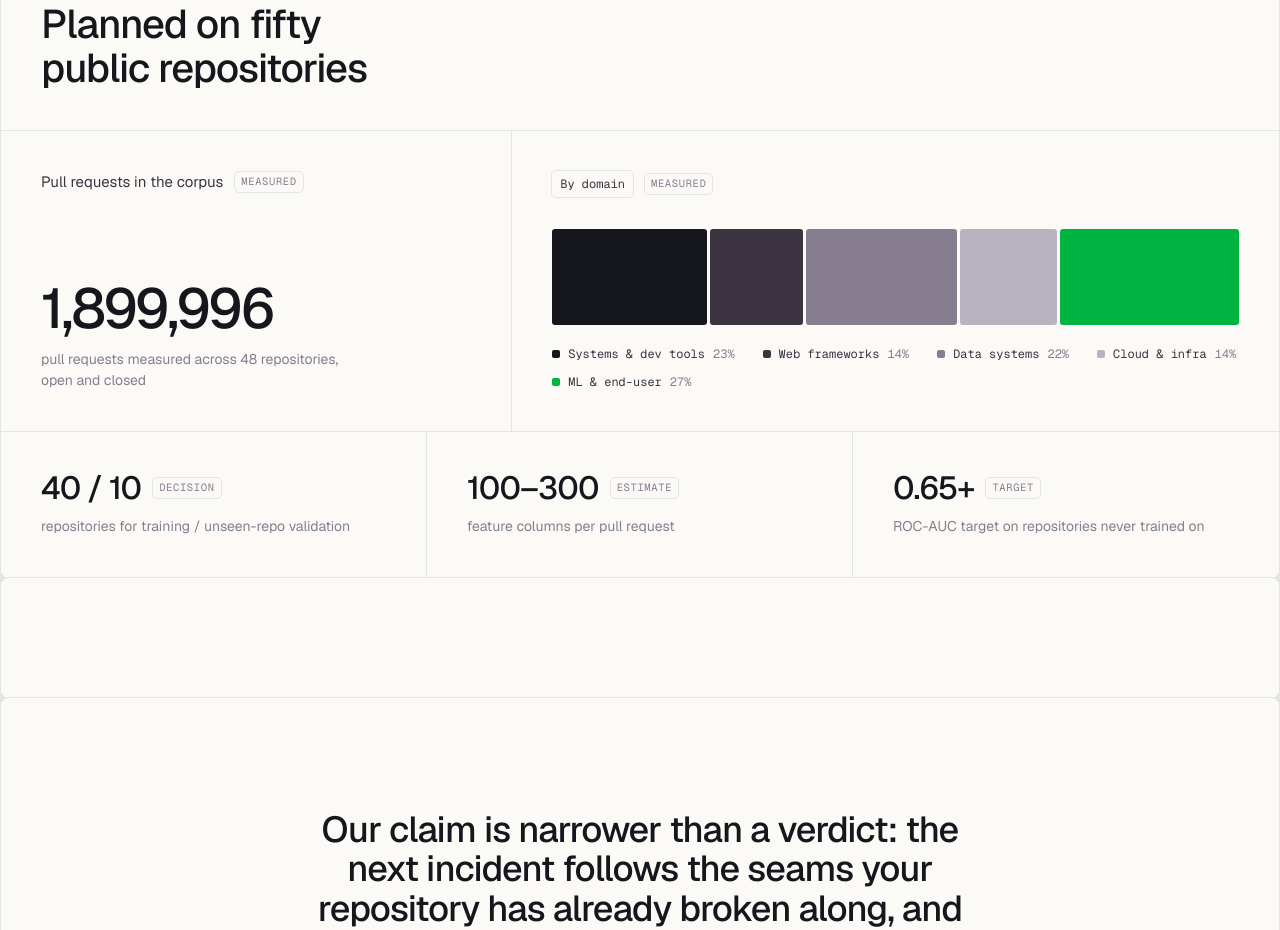
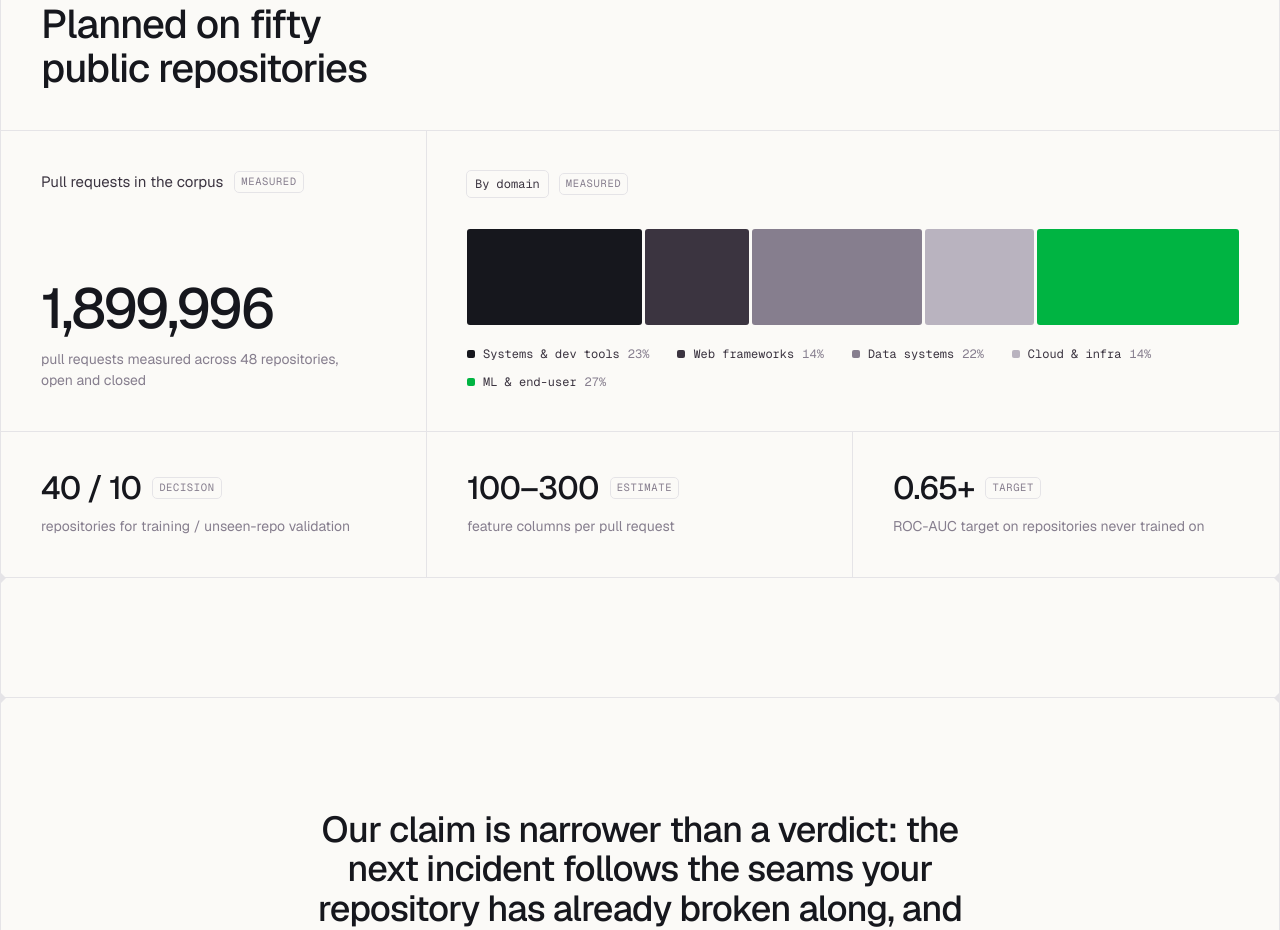
Before and after one commit to ru-dr/riffle, a Next.js app in the folder site/: page /v2 in a window 1280 px wide. Shown: the part 3640-4570 px from the top of the page. Built offline with nearby package versions, Linux system fonts and the light colour scheme; no server answers; a web font is replaced by a local one.

Commit message:
Split the stats band's top row into thirds
The figure takes one third and the chart two, so the row's divider lands on
the first divider of the three cells beneath it (both at x=480 at 1440px)
and the verticals run unbroken through the band. Both rows now switch to
columns at the same breakpoint.

```diff
--- a/site/app/v2/sections.tsx
+++ b/site/app/v2/sections.tsx
@@ -288,8 +288,11 @@ export function StatsBand() {
           {STATS.headline}
         </h3>
       </div>
-      <div className="grid border-t md:grid-cols-10 md:divide-x" style={{ borderColor: T.stroke }}>
-        <div data-anim="rise" className="flex flex-col justify-between gap-16 p-6 md:col-span-4 md:p-10">
+      {/* Thirds, not 4/6: the figure takes one third and the chart two, so
+          this row's divider lands on the first divider of the three cells
+          below and the verticals run unbroken through the band. */}
+      <div className="grid border-t md:grid-cols-3 md:divide-x" style={{ borderColor: T.stroke }}>
+        <div data-anim="rise" className="flex flex-col justify-between gap-16 p-6 md:col-span-1 md:p-10">
           <div className="flex items-center gap-3">
             <p className="font-geist text-[15px]" style={{ color: T.nickel }}>
               Pull requests in the corpus
@@ -313,7 +316,7 @@ export function StatsBand() {
             to the far edge of the cell, away from the name they belong to. */}
         <div
           data-anim="rise"
-          className="flex flex-col justify-between gap-8 border-t p-6 md:col-span-6 md:border-t-0 md:p-10"
+          className="flex flex-col justify-between gap-8 border-t p-6 md:col-span-2 md:border-t-0 md:p-10"
           style={{ borderColor: T.stroke }}
         >
           <div className="flex items-center gap-3">
@@ -347,7 +350,7 @@ export function StatsBand() {
           </div>
         </div>
       </div>
-      <div className="grid border-t sm:grid-cols-3 sm:divide-x" style={{ borderColor: T.stroke }}>
+      <div className="grid border-t md:grid-cols-3 md:divide-x" style={{ borderColor: T.stroke }}>
         {STATS.cells.map(([value, label, status]) => (
           <div key={label} data-anim="rise" className="flex flex-col gap-3 p-6 md:p-10">
             <div className="flex items-center gap-3">
```
